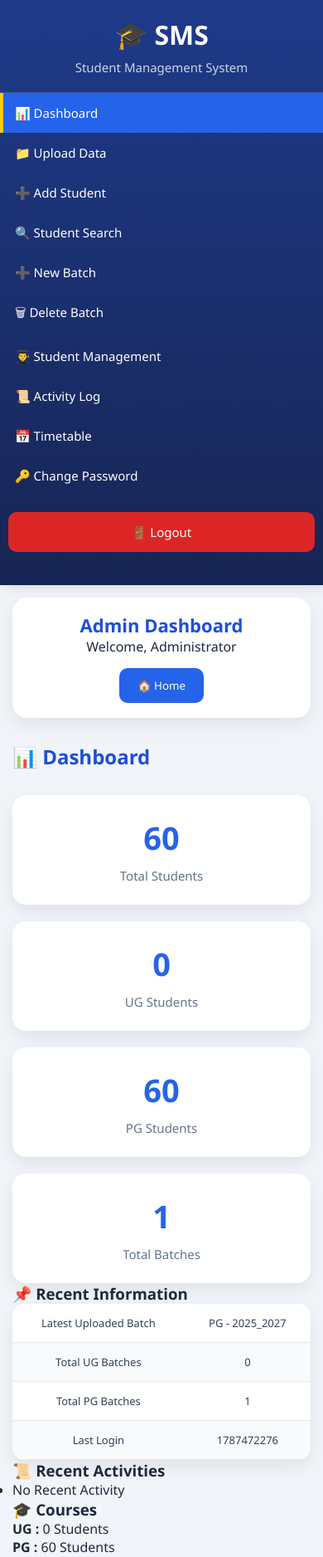
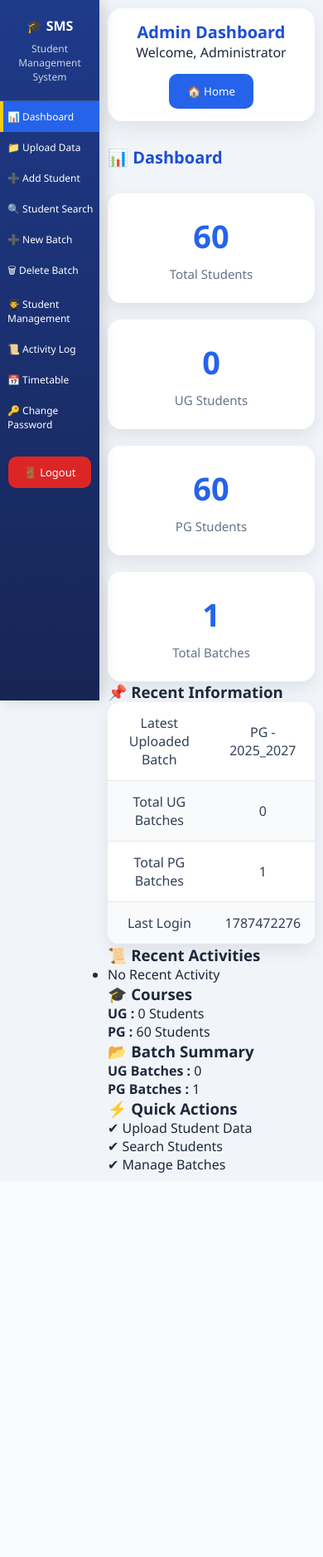
Before and after one commit to Soundar47/StudentApp, a Flask app: page /admin in a window 390 px wide. Shown: the top 1876 px of the page at 83% size. After the commit the page ends 1413 px from the top, so only its background shows below. Run offline with Flask 3, Linux system fonts and the light colour scheme; the visitor is signed in with stand-in values (Sample User, id 1).

Commit message:
Update student admin mobile view layout

```diff
--- a/static/admin.css
+++ b/static/admin.css
@@ -1222,52 +1222,107 @@
     }
 
 }
-
 /* ==========================================
-   MOBILE MENU
+   MOBILE SIDEBAR + CONTENT
 ========================================== */
 
 @media(max-width:768px){
 
     .main-container{
 
-        display:block;
+        display:flex;
+
+        flex-direction:row;
 
     }
 
+
+    /* LEFT SIDEBAR */
+
     .sidebar{
 
-        position:relative;
+        position:fixed;
 
-        width:100%;
+        left:0;
 
-        height:auto;
+        top:0;
 
-        padding-bottom:20px;
+        width:180px;
+
+        height:100vh;
+
+        overflow-y:auto;
 
     }
 
-    .content{
 
-        margin-left:0;
+    .logo{
 
-        width:100%;
-
-        padding:20px;
+        padding:20px 10px;
 
     }
 
-    .logo{
 
-        padding:20px;
+    .logo h2{
+
+        font-size:22px;
 
     }
 
+
+    .logo p{
+
+        font-size:12px;
+
+    }
+
+
     .nav-btn{
 
-        padding:14px;
+        padding:12px;
+
+        font-size:13px;
 
     }
+
+
+    .logout{
+
+        font-size:13px;
+
+        padding:10px;
+
+    }
+
+
+
+    /* RIGHT CONTENT */
+
+    .content{
+
+        margin-left:180px;
+
+        width:calc(100% - 180px);
+
+        padding:15px;
+
+    }
+
+
+
+    .topbar{
+
+        padding:15px;
+
+    }
+
+
+    .topbar h1{
+
+        font-size:20px;
+
+    }
+
 
     .dashboard-grid{
 
@@ -1275,11 +1330,13 @@
 
     }
 
+
     .stats-grid{
 
         grid-template-columns:1fr;
 
     }
+
 
     .profile-card{
 
@@ -1291,71 +1348,52 @@
 
 }
 
-/* ==========================================
-   SMALL MOBILE
-========================================== */
+
+/* SMALL PHONE */
 
 @media(max-width:480px){
 
-    .content{
+    .sidebar{
 
-        padding:15px;
+        width:120px;
 
     }
 
-    .topbar{
 
-        padding:18px;
+    .content{
 
-    }
+        margin-left:120px;
 
-    .topbar h1{
-
-        font-size:22px;
-
-    }
-
-    .page h2{
-
-        font-size:24px;
-
-    }
-
-    .form-box{
-
-        padding:18px;
-
-    }
-
-    .box{
-
-        padding:20px;
-
-    }
-
-    table{
-
-        font-size:13px;
-
-    }
-
-    th,
-    td{
+        width:calc(100% - 120px);
 
         padding:10px;
 
     }
 
-    .student-photo{
 
-        width:60px;
+    .logo h2{
 
-        height:60px;
+        font-size:16px;
+
+    }
+
+
+    .nav-btn{
+
+        font-size:12px;
+
+        padding:10px 5px;
+
+    }
+
+
+    .page h2{
+
+        font-size:20px;
 
     }
 
 }
-
 /* ==========================================
    SCROLLBAR
 ========================================== */
```
